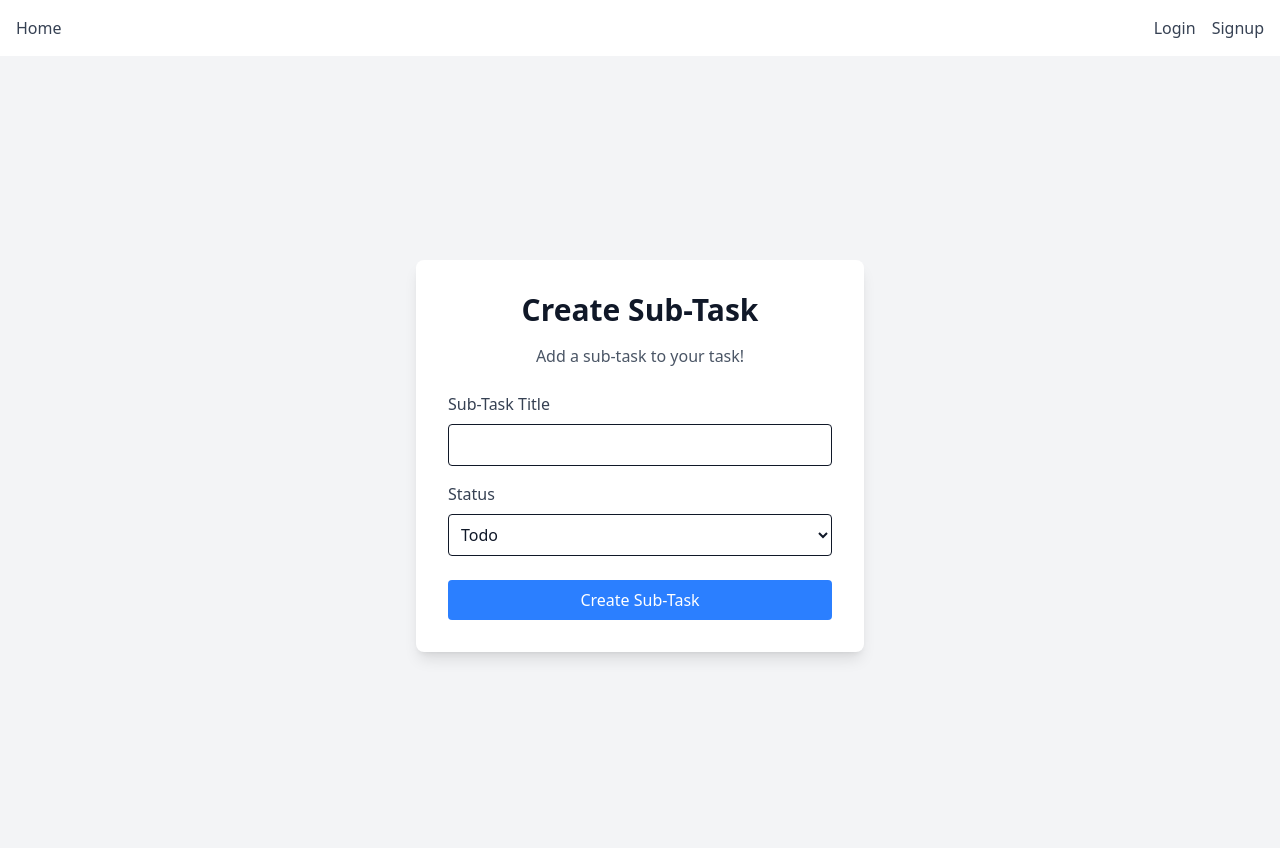
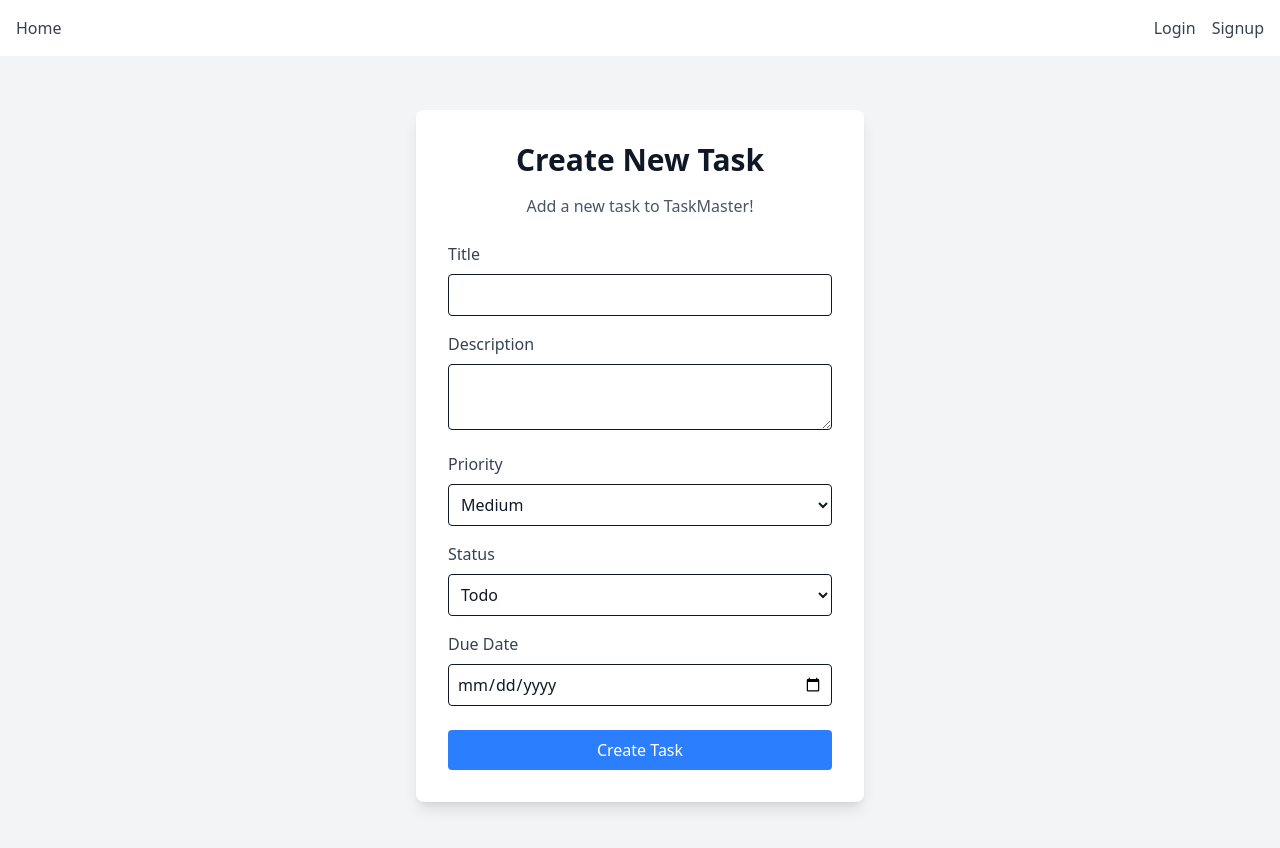
Before and after one commit to TanishKumarDev/TaskMaster, a React app in the folder frontend/: page /create-task in a window 1280 px wide. Shown: the top 848 px of the page. Built offline with nearby package versions, Linux system fonts and the light colour scheme; the HTML template or start-up script is replaced by a standard one.

Commit message:
Rename CreateSubTaskPage to CreateTaskPage; update form to include description, priority, and due date fields

```diff
--- a/frontend/src/pages/CreateTaskPage.jsx
+++ b/frontend/src/pages/CreateTaskPage.jsx
@@ -1,13 +1,15 @@
 import React, { useState } from 'react';
-import { useNavigate, useParams } from 'react-router-dom';
+import { useNavigate } from 'react-router-dom';
 import axios from 'axios';
 
-const CreateSubTaskPage = () => {
+const CreateTaskPage = () => {
   const [title, setTitle] = useState('');
-  const [status, setStatus] = useState('todo');
+  const [description, setDescription] = useState('');
+  const [priority, setPriority] = useState('Medium');
+  const [status, setStatus] = useState('Todo');
+  const [dueDate, setDueDate] = useState('');
   const [error, setError] = useState('');
   const navigate = useNavigate();
-  const { taskId } = useParams();
 
   const handleSubmit = async (e) => {
     e.preventDefault();
@@ -18,25 +20,25 @@ const CreateSubTaskPage = () => {
         return;
       }
       await axios.post(
-        `http://localhost:3000/api/tasks/${taskId}/subtasks`,
-        { title, status },
+        'http://localhost:3000/api/tasks',
+        { title, description, priority, status, dueDate },
         { headers: { Authorization: `Bearer ${token}` } }
       );
       navigate('/tasks');
     } catch (err) {
-      setError(err.response?.data?.message || 'Failed to create sub-task');
+      setError(err.response?.data?.message || 'Failed to create task');
     }
   };
 
   return (
     <div className="min-h-screen flex items-center justify-center bg-gray-100 dark:bg-gray-900">
       <div className="bg-white dark:bg-gray-800 p-8 rounded-lg shadow-lg max-w-md w-full">
-        <h1 className="text-3xl font-bold mb-4 text-center text-gray-900 dark:text-white">Create Sub-Task</h1>
-        <p className="text-gray-600 dark:text-gray-300 mb-6 text-center">Add a sub-task to your task!</p>
+        <h1 className="text-3xl font-bold mb-4 text-center text-gray-900 dark:text-white">Create New Task</h1>
+        <p className="text-gray-600 dark:text-gray-300 mb-6 text-center">Add a new task to TaskMaster!</p>
         {error && <p className="text-red-500 mb-4 text-center">{error}</p>}
         <form onSubmit={handleSubmit}>
           <div className="mb-4">
-            <label className="block text-gray-700 dark:text-gray-300 mb-2">Sub-Task Title</label>
+            <label className="block text-gray-700 dark:text-gray-300 mb-2">Title</label>
             <input
               type="text"
               value={title}
@@ -45,23 +47,52 @@ const CreateSubTaskPage = () => {
               required
             />
           </div>
-          <div className="mb-6">
+          <div className="mb-4">
+            <label className="block text-gray-700 dark:text-gray-300 mb-2">Description</label>
+            <textarea
+              value={description}
+              onChange={(e) => setDescription(e.target.value)}
+              className="w-full p-2 border rounded focus:outline-none focus:ring-2 focus:ring-blue-500 dark:bg-gray-700 dark:text-white dark:border-gray-600"
+            />
+          </div>
+          <div className="mb-4">
+            <label className="block text-gray-700 dark:text-gray-300 mb-2">Priority</label>
+            <select
+              value={priority}
+              onChange={(e) => setPriority(e.target.value)}
+              className="w-full p-2 border rounded focus:outline-none focus:ring-2 focus:ring-blue-500 dark:bg-gray-700 dark:text-white dark:border-gray-600"
+            >
+              <option value="Low">Low</option>
+              <option value="Medium">Medium</option>
+              <option value="High">High</option>
+            </select>
+          </div>
+          <div className="mb-4">
             <label className="block text-gray-700 dark:text-gray-300 mb-2">Status</label>
             <select
               value={status}
               onChange={(e) => setStatus(e.target.value)}
               className="w-full p-2 border rounded focus:outline-none focus:ring-2 focus:ring-blue-500 dark:bg-gray-700 dark:text-white dark:border-gray-600"
             >
-              <option value="todo">Todo</option>
-              <option value="in-progress">In Progress</option>
-              <option value="completed">Completed</option>
+              <option value="Todo">Todo</option>
+              <option value="InProgress">In Progress</option>
+              <option value="Completed">Completed</option>
             </select>
+          </div>
+          <div className="mb-6">
+            <label className="block text-gray-700 dark:text-gray-300 mb-2">Due Date</label>
+            <input
+              type="date"
+              value={dueDate}
+              onChange={(e) => setDueDate(e.target.value)}
+              className="w-full p-2 border rounded focus:outline-none focus:ring-2 focus:ring-blue-500 dark:bg-gray-700 dark:text-white dark:border-gray-600"
+            />
           </div>
           <button
             type="submit"
             className="w-full bg-blue-500 text-white px-4 py-2 rounded hover:bg-blue-600"
           >
-            Create Sub-Task
+            Create Task
           </button>
         </form>
       </div>
@@ -69,4 +100,4 @@ const CreateSubTaskPage = () => {
   );
 };
 
-export default CreateSubTaskPage;
+export default CreateTaskPage;
```
